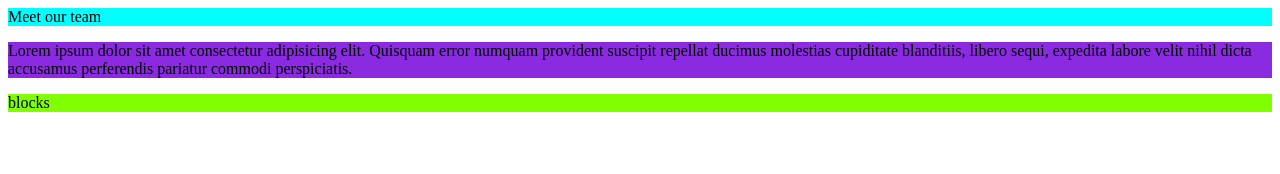
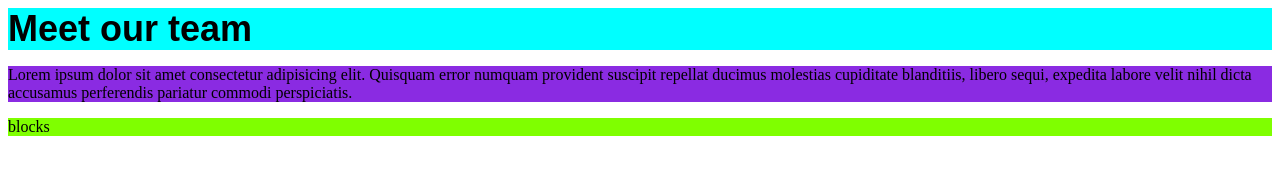
Before and after one commit to alessiafabbioni/html-css-float-cards, a plain HTML site: page Index.html in a window 1280 px wide. Drawn offline with Linux system fonts and the light colour scheme; files that its build step writes are made by us from their sources.

Commit message:
Title style

```diff
--- a/Index.html
+++ b/Index.html
@@ -9,7 +9,7 @@
 <body>
     <!-- Container del titolo -->
     <div class="title-container">
-        <span>Meet our team</span>
+        <span class="title">Meet our team</span>
     </div>
 
      <!--Container del testo-->
--- a/Stylesheet/style.css
+++ b/Stylesheet/style.css
@@ -1,23 +1,27 @@
 /*General styles*/
 
-body {
-    background-color: white;
-}
+
 
 /*Container styles*/
 
 
 .title-container {
     background-color: aqua;
-    margin: auto;
 }
 
 .description-container {
     background-color: blueviolet;
-    margin: auto;
 }
 
 .blocks-container {
     background-color: chartreuse;
-    margin: auto;
 }
+
+
+/*Text styles*/
+
+.title {
+    font-size: 36px;
+    font-weight: bold;
+    font-family: Arial, Helvetica, sans-serif;
+}
```
